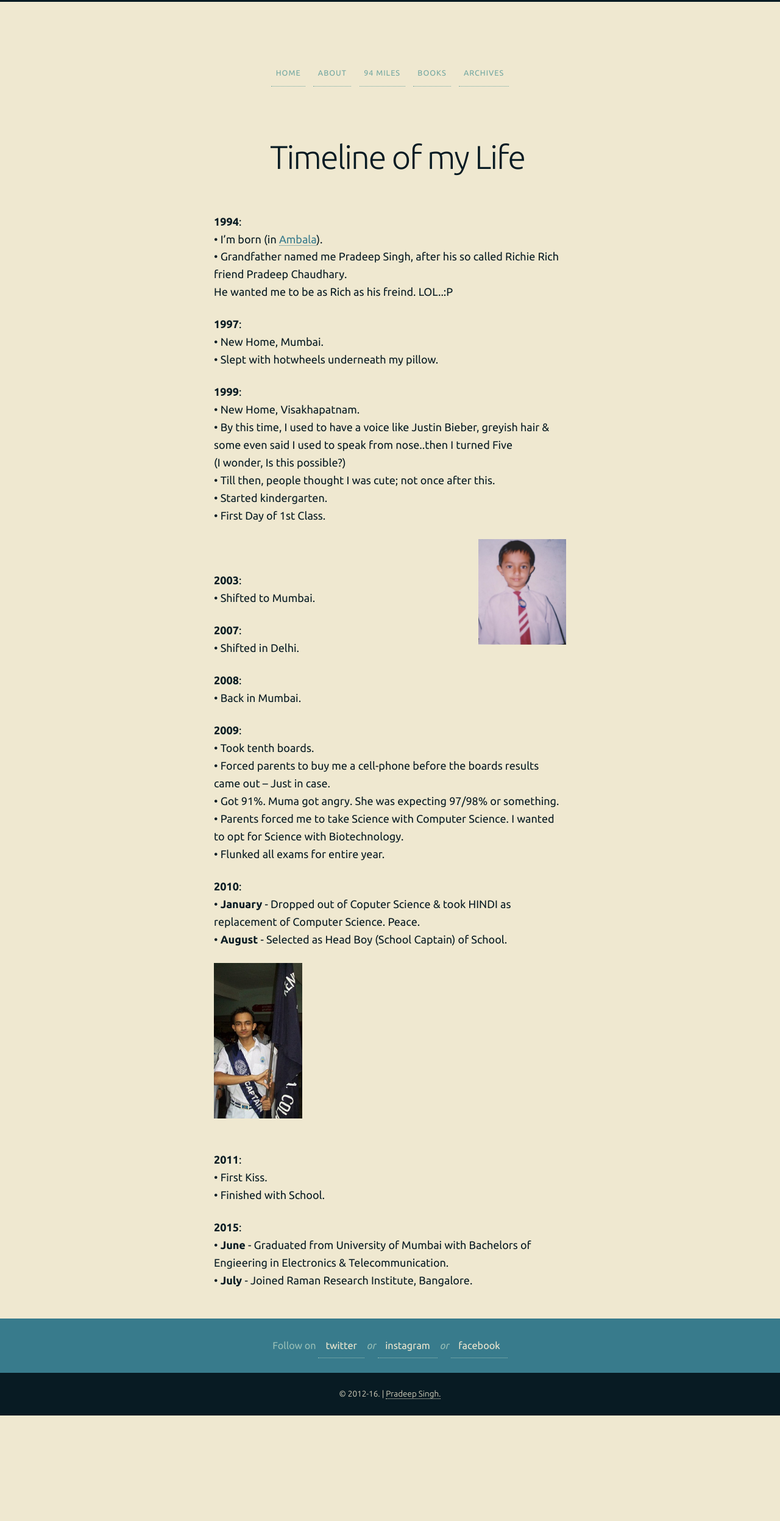
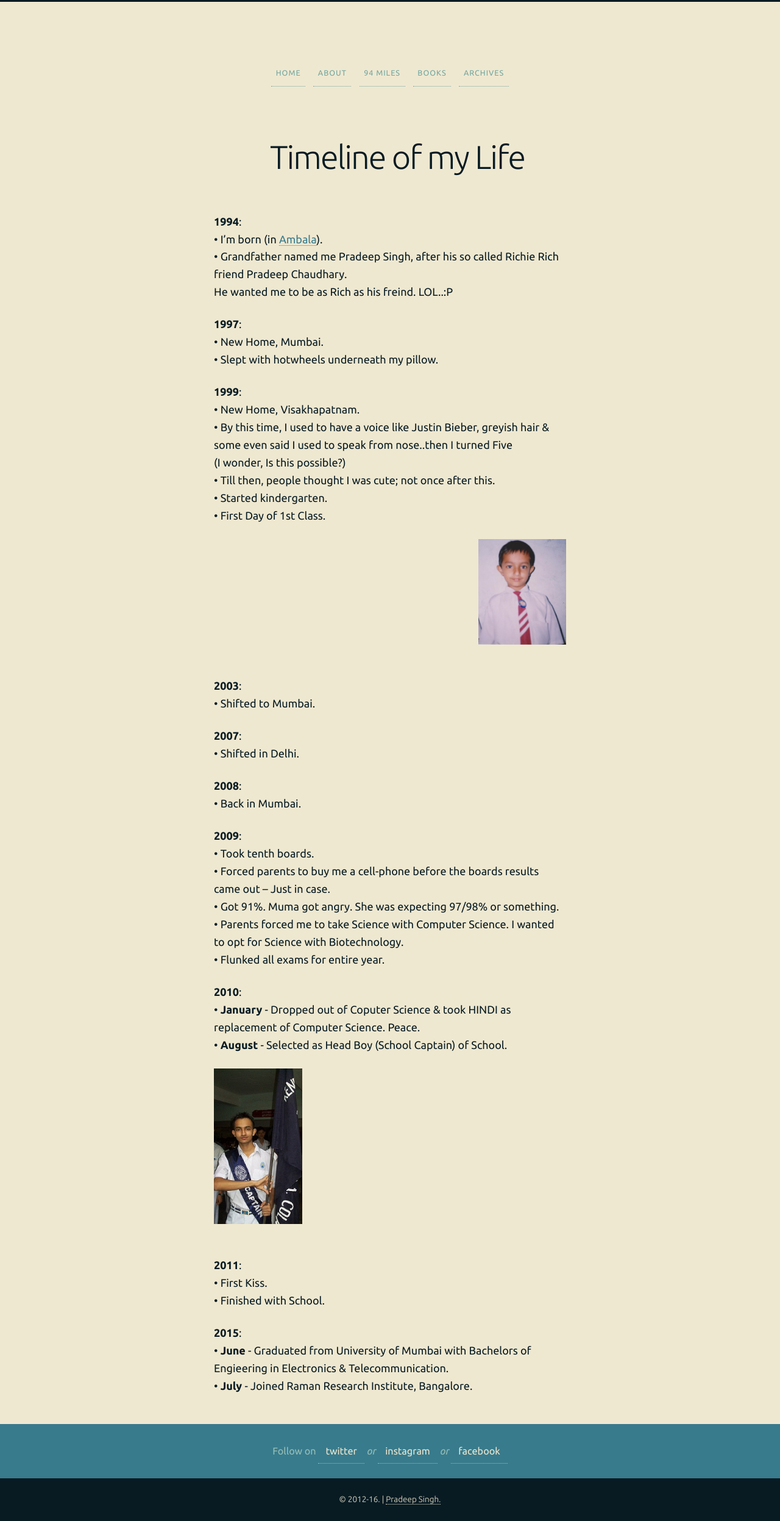
Before and after one commit to 93notes/93notes.github.io, a Jekyll site: the page built from timeline.html, in a window 1280 px wide. Shown: the whole page at 61% size. Built offline with Jekyll 4.4.1, drawn with Linux system fonts in a browser that asks for light colours; nearby versions of some CDN libraries; before the commit the page ends 2321 px from its top, so only the background shows below that.

Commit message:
Update timeline.html

```diff
--- a/timeline.html
+++ b/timeline.html
@@ -54,7 +54,7 @@ slug: timeline
 &bull; Till then, people thought I was cute; not once  after this. </br>
 &bull; Started kindergarten. </br>
 &bull; First Day of 1st Class.
-<div id="event-main">
+<div id="event-main" class="g one-whole cf">
   <img width="25%" style="float: right;" src="/images/personal/first-day-in-school.jpg" alt="Pradeep Singh first day in School"/>
 </div></br>
 </p>
```
